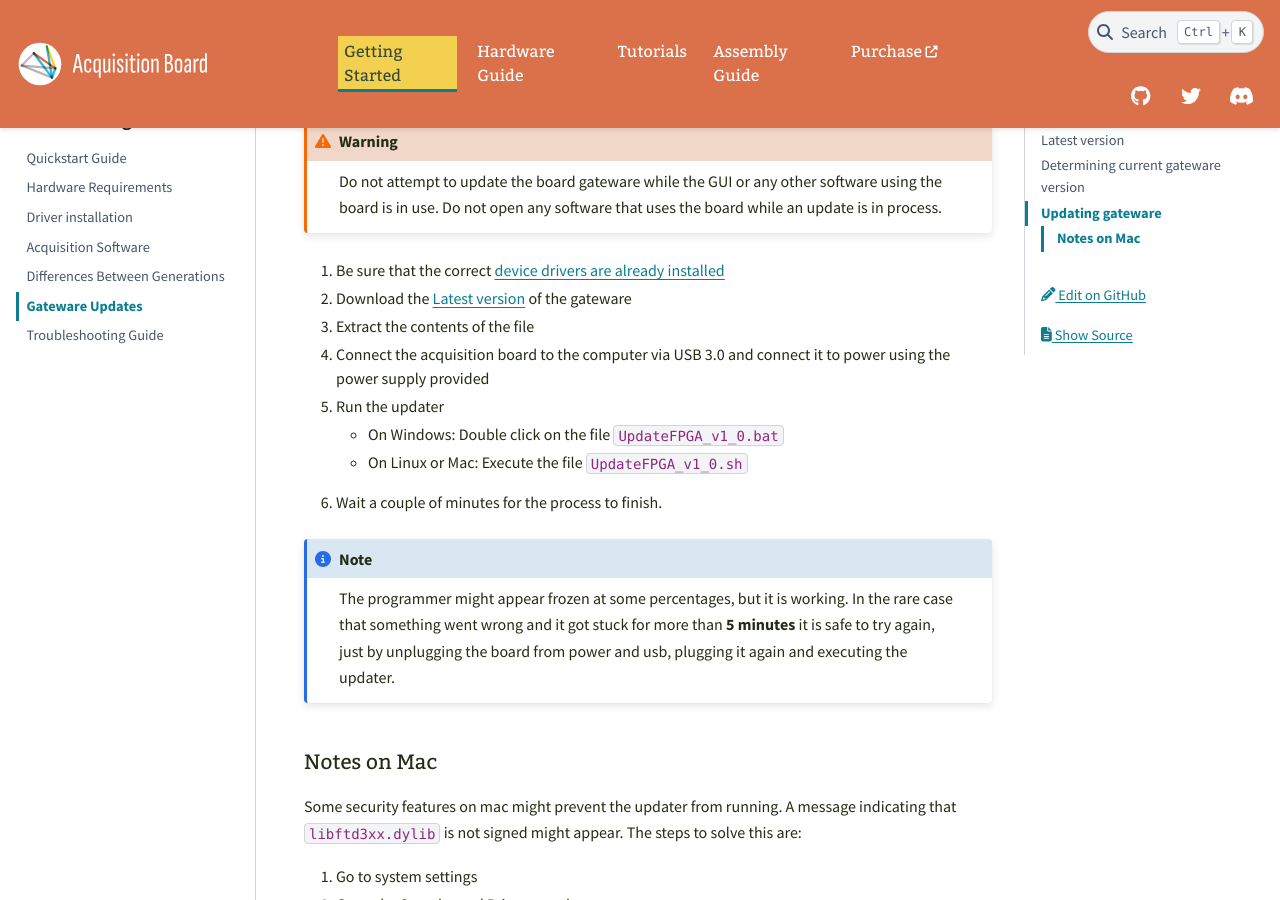
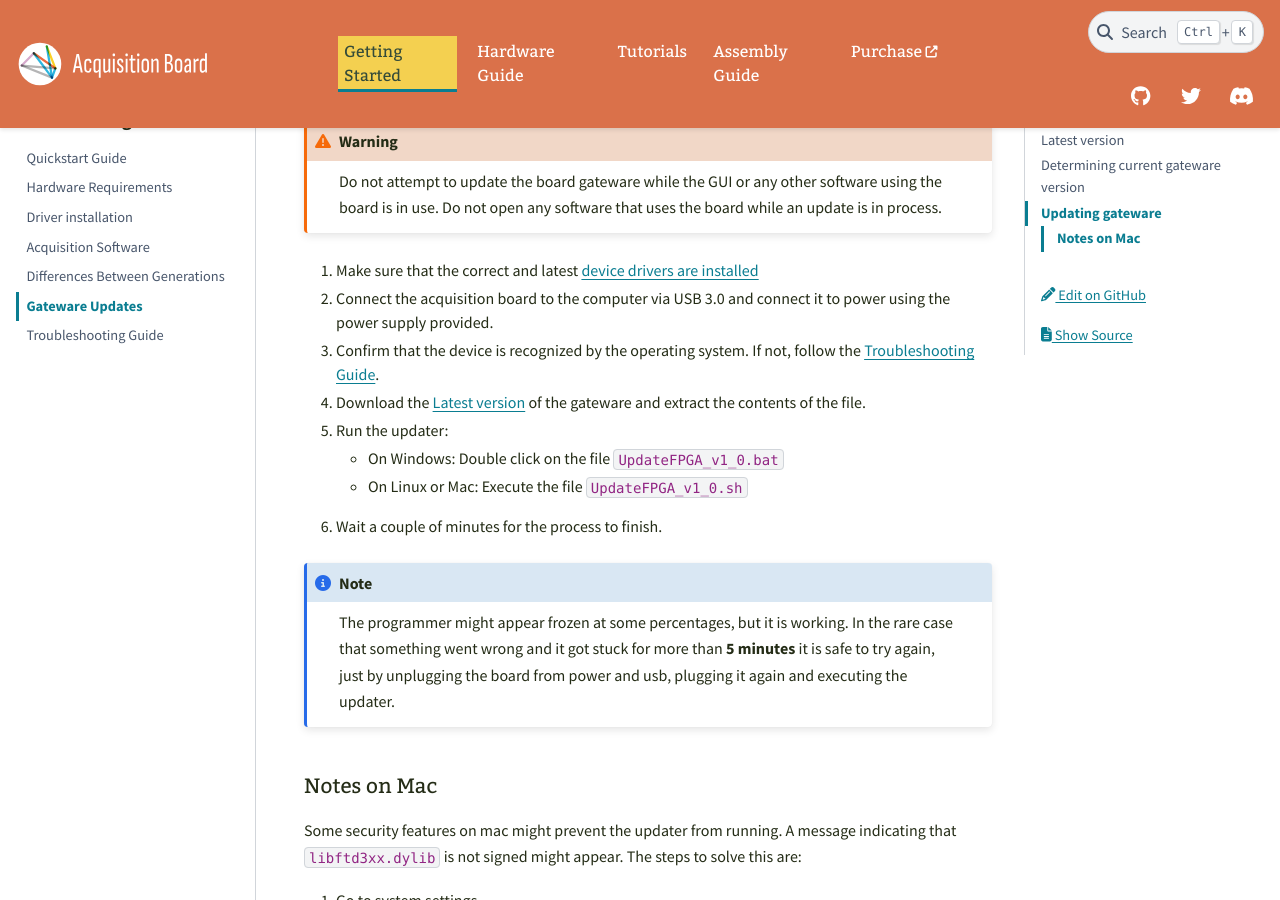
Before and after one commit to open-ephys/acq-board-docs, a Sphinx documentation site: the page built from source/User-Manual/Gateware-Update.rst, in a window 1280 px wide and 900 px high, scrolled down 1423 px. Built offline with Sphinx 7.4.7 and the PyData theme 0.15.4, drawn with Linux system fonts in a browser that asks for light colours.

Commit message:
link to troubleshooting guide

```diff
--- a/source/User-Manual/Gateware-Update.rst
+++ b/source/User-Manual/Gateware-Update.rst
@@ -62,15 +62,15 @@ Updating gateware
 .. warning:: Do not attempt to update the board gateware while the GUI or any other software using
     the board is in use. Do not open any software that uses the board while an update is in process.
 
-#. Be sure that the correct :doc:`device drivers are already installed</User-Manual/Driver-installation>`
+#. Make sure that the correct and latest :doc:`device drivers are installed </User-Manual/Driver-installation>`
 
-#. Download the :ref:`gwupdate_latest` of the gateware
+#. Connect the acquisition board to the computer via USB 3.0 and connect it to power using the power supply provided.
 
-#. Extract the contents of the file
+#. Confirm that the device is recognized by the operating system. If not, follow the :ref:`Troubleshooting Guide <isitrecognized>`.
 
-#. Connect the acquisition board to the computer via USB 3.0 and connect it to power using the power supply provided
+#. Download the :ref:`gwupdate_latest` of the gateware and extract the contents of the file.
 
-#. Run the updater
+#. Run the updater:
 
    * On Windows: Double click on the file ``UpdateFPGA_v1_0.bat``
    * On Linux or Mac: Execute the file ``UpdateFPGA_v1_0.sh``
--- a/source/User-Manual/Quickstart-guide.rst
+++ b/source/User-Manual/Quickstart-guide.rst
@@ -104,6 +104,8 @@ This section provides the basic steps needed in the Open Ephys GUI to get starte
 
 4. Have fun experimenting!
 
+If you run into issues, follow the :doc:`Troubleshooting`.
+
 Powering off the system
 -------------------------------------------
 
--- a/source/User-Manual/Troubleshooting.rst
+++ b/source/User-Manual/Troubleshooting.rst
@@ -55,7 +55,7 @@ Go to :code:`Start Menu > Settings > Devices > Bluetooth & other devices` or to
 3. Check that the board is detected by the software
 ******************************************************************
 
-If you encounter the error message "No device found" in the Open Ephys GUI.
+If you encounter the error message "No device found" in the Open Ephys GUI:
 
 .. image:: /_static/images/usermanual/troubleshoot/board_not_found.png
     :width: 40%
```
